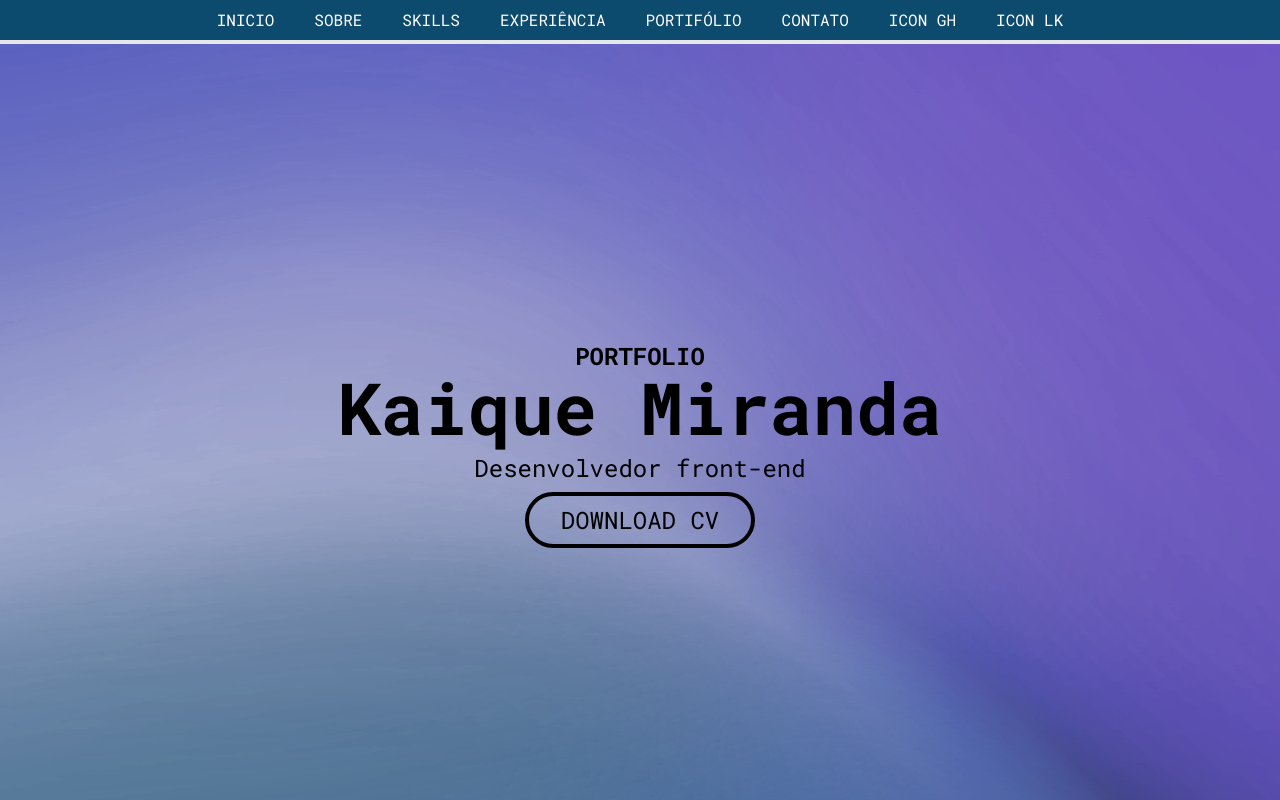
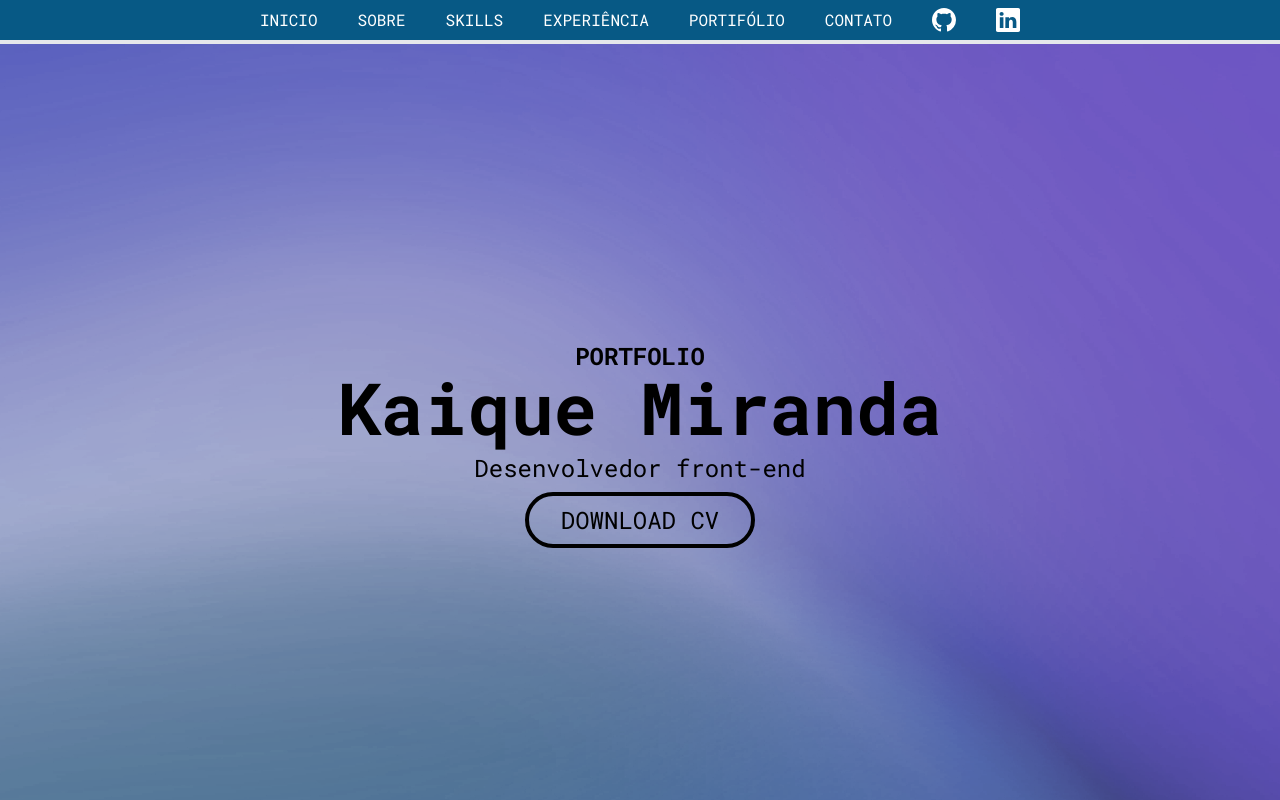
Before and after one commit to KaiqueBM/Kaique-Portfolio, a React (Vite) app: page / in a window 1280 px wide. Shown: the top 800 px of the page. Built offline with nearby package versions, Linux system fonts and the light colour scheme.

Commit message:
Add efeitos na navbar

```diff
--- a/src/Home.tsx
+++ b/src/Home.tsx
@@ -3,30 +3,32 @@ import React from 'react'
 import Background from './assets/fundo1.png';
 import Perfil from './assets/perfil.jpg';
 
+import { BsGithub, BsLinkedin } from "react-icons/bs";
+
 function Home(){
 
     return(
-        <div>
-                <nav className='bg-sky-900 text-white border-b-4'>
+        <div className=''>
+                <nav className='bg-sky-900 text-white border-b-4 sticky top-0 hover:bg-sky-800 transition duration-1000'>
                     <ul className='flex flex-row justify-center'>
-                        <li className='mr-3 ml-3 p-2'>INICIO</li>
-                        <li className='mr-3 ml-3 p-2'>SOBRE</li>
-                        <li className='mr-3 ml-3 p-2'>SKILLS</li>
-                        <li className='mr-3 ml-3 p-2'>EXPERIÊNCIA</li>
-                        <li className='mr-3 ml-3 p-2'>PORTIFÓLIO</li>
-                        <li className='mr-3 ml-3 p-2'>CONTATO</li>
-                        <li className='mr-3 ml-3 p-2'>ICON GH</li>
-                        <li className='mr-3 ml-3 p-2'>ICON LK</li>
+                        <li className='mr-3 ml-3 p-2'><span className='hover:border-b-2 hover:text-sky-200 hover:border-sky-200 transition duration-300'>INICIO</span></li>
+                        <li className='mr-3 ml-3 p-2'><span className='hover:border-b-2 hover:text-sky-200 hover:border-sky-200 transition duration-300'>SOBRE</span></li>
+                        <li className='mr-3 ml-3 p-2'><span className='hover:border-b-2 hover:text-sky-200 hover:border-sky-200 transition duration-300'>SKILLS</span></li>
+                        <li className='mr-3 ml-3 p-2'><span className='hover:border-b-2 hover:text-sky-200 hover:border-sky-200 transition duration-300'>EXPERIÊNCIA</span></li>
+                        <li className='mr-3 ml-3 p-2'><span className='hover:border-b-2 hover:text-sky-200 hover:border-sky-200 transition duration-300'>PORTIFÓLIO</span></li>
+                        <li className='mr-3 ml-3 p-2'><span className='hover:border-b-2 hover:text-sky-200 hover:border-sky-200 transition duration-300'>CONTATO</span></li>
+                        <li className='mr-3 ml-3 p-2'><span className='text-2xl hover:text-sky-200 transition duration-300'><BsGithub /></span></li>
+                        <li className='mr-3 ml-3 p-2'><span className='text-2xl hover:text-sky-200 transition duration-300'><BsLinkedin /></span></li>
                     </ul>
                 </nav>
 
-                <div id="fundo">
+                <div id="fundo" className=''>
 
                     <div className='text-2xl flex flex-col justify-center items-center h-full text-900'>
                         <div className='font-bold'>PORTFOLIO</div>
-                        <div className='text-7xl font-extrabold text'>Kaique Miranda</div>
-                        <div className='pb-2 pt-2'>Desenvolvedor front-end</div>
-                        <div className='border-4 pl-8 pr-8 pt-2 pb-2 rounded-full border-black'>DOWNLOAD CV</div>
+                            <div className='text-7xl font-extrabold text'>Kaique Miranda</div>
+                            <div className='pb-2 pt-2'>Desenvolvedor front-end</div>
+                        <div className='border-4 pl-8 pr-8 pt-2 pb-2 rounded-full border-black hover:border-white hover:text-white transition-all duration-500'>DOWNLOAD CV</div>
                     </div>
 
 
```
Also changed, not shown: 1 other file (tests, documents, lock files or other folders).
